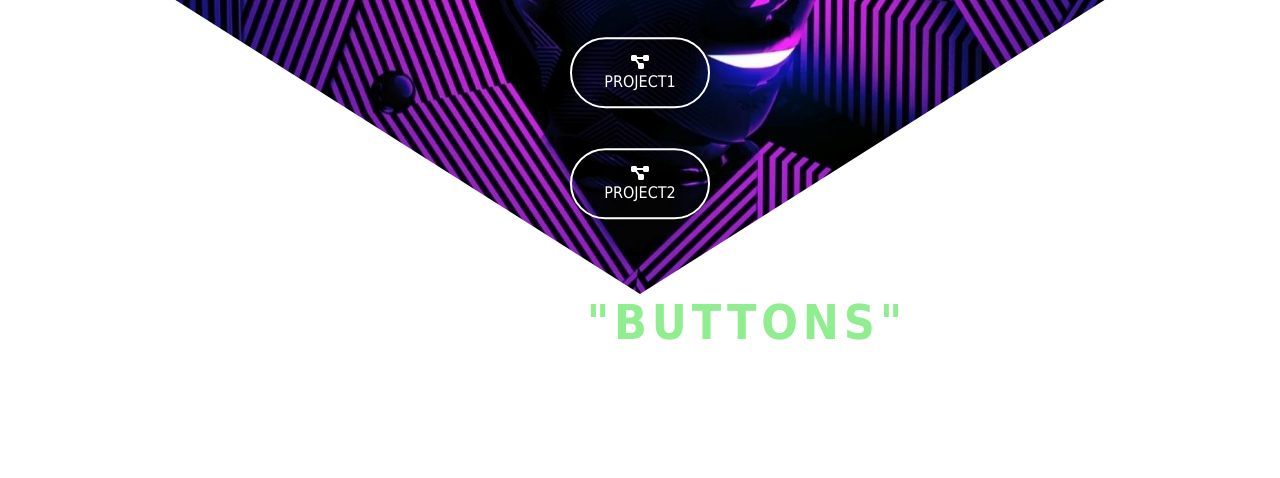
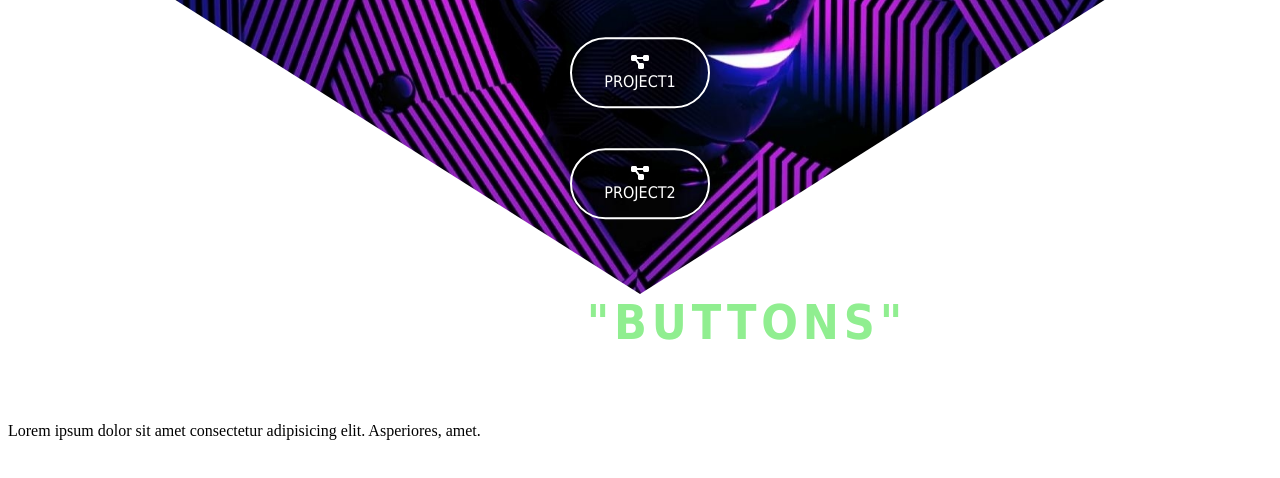
Before and after one commit to gaavash/myfourthproject, a plain HTML site: page index.html in a window 1280 px wide. Shown: the part 514-992 px from the top of the page. Drawn offline with Linux system fonts and the light colour scheme.

Commit message:
make some changes in index page

```diff
--- a/index.html
+++ b/index.html
@@ -20,5 +20,7 @@
         </div>
     </div>
     <div class="head" >PLEASE CLICK ON <span>"BUTTONS"</span> ABOVE TO VISIT WEBSITES</div>
+
+    <p>Lorem ipsum dolor sit amet consectetur adipisicing elit. Asperiores, amet.</p>
 </body>
 </html>
```
